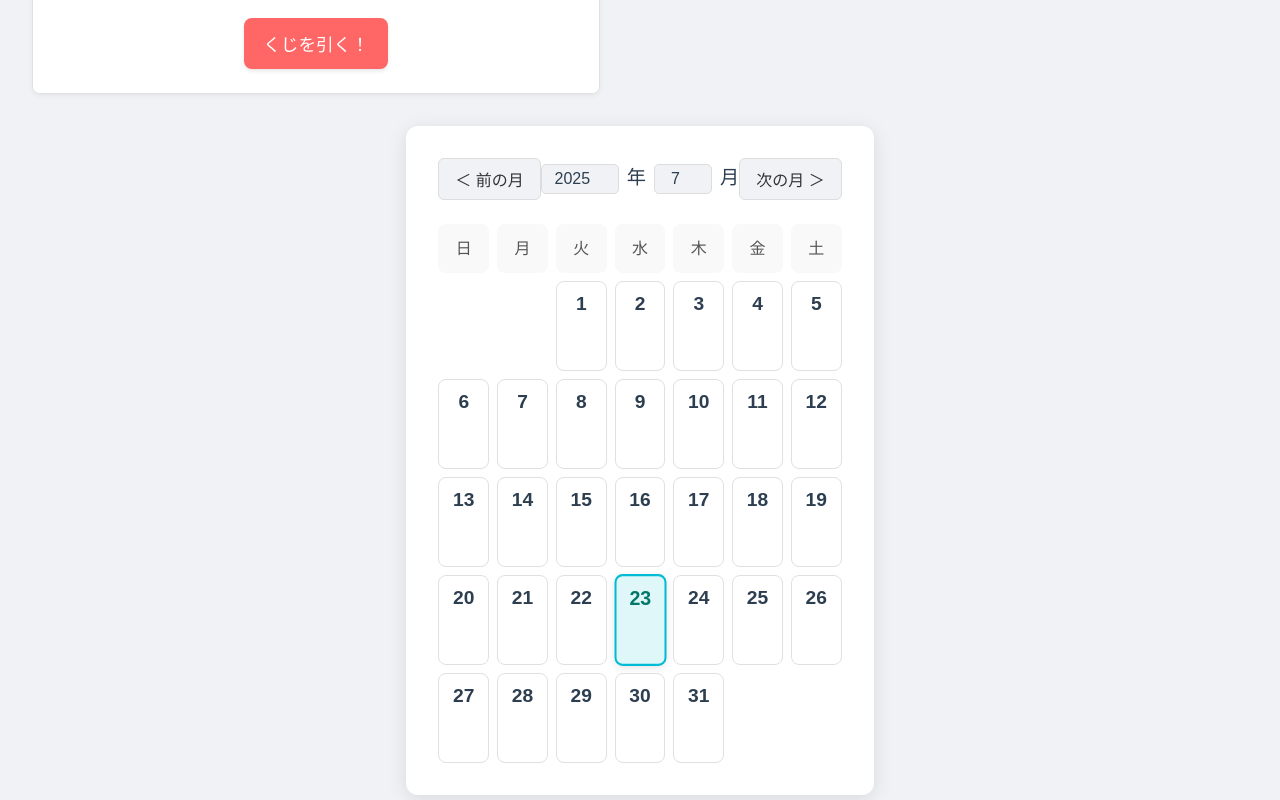
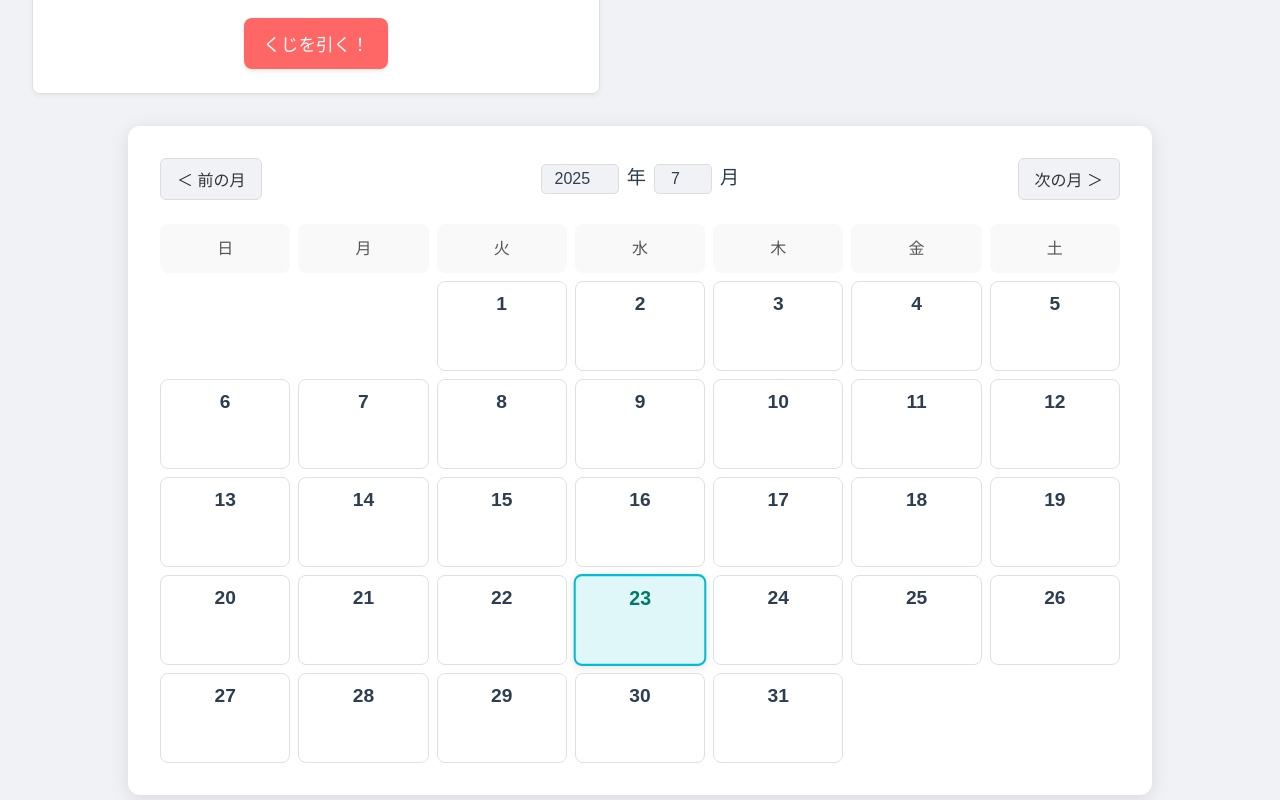
Before and after one commit to noctali168/Vue-kakeiboD, a Vue app: page / in a window 1280 px wide. Shown: the part 880-1680 px from the top of the page. Built offline with nearby package versions, Linux system fonts and the light colour scheme.

Commit message:
グラフが狭まるバグを解消しました。

```diff
--- a/src/components/Calender.vue
+++ b/src/components/Calender.vue
@@ -137,7 +137,7 @@ const dayRecords = computed(() => {
 
 <style scoped>
 .calendar {
-  padding: 2rem; max-width: 800px; margin: 0 auto;
+  padding: 2rem; max-width: 960px; width:100%; margin: 0 auto;
   background-color: #fff; border-radius: 12px; box-shadow: 0 4px 20px rgba(0,0,0,0.1);
 }
 .nav {
```
